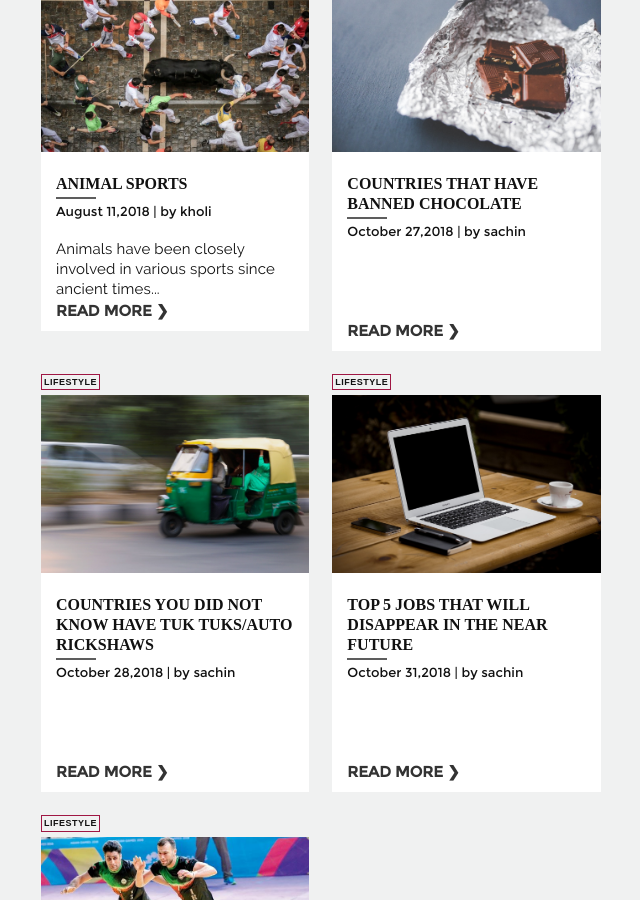
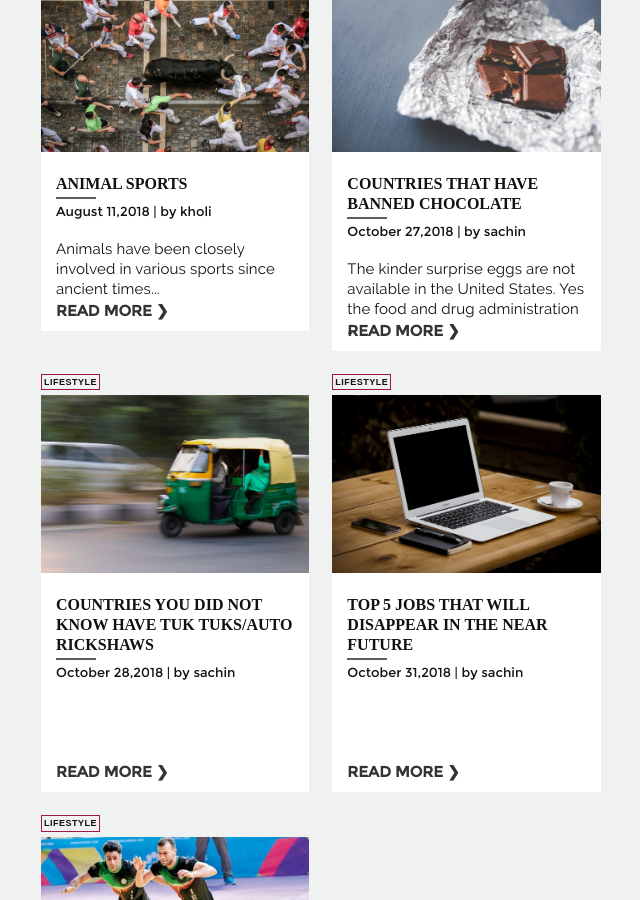
Before and after one commit to sherlifelix/blog, a Jekyll site: the page built from _posts/2018-10-30-indian-dishes-that-are-most-popular-among-foreigners.md, in a window 1280 px wide and 900 px high, scrolled down 4355 px. Shown: the whole window, without its empty margins (166-806 px from the left). Built offline with Jekyll 4.4.1, drawn with Linux system fonts in a browser that asks for light colours; comment, search, counter and statistics services are not loaded.

Commit message:
Update 2018-10-27-countries-which-have-banned-chocolate.md

```diff
--- a/_posts/2018-10-27-countries-which-have-banned-chocolate.md
+++ b/_posts/2018-10-27-countries-which-have-banned-chocolate.md
@@ -6,6 +6,9 @@ author_name: sachin
 published: true
 title: 'Countries that have banned chocolate '
 blog_category: LifeStyle
+description: >-
+  The kinder surprise eggs are not available in the United States. Yes the food
+  and drug administration ...
 ---
 ## Singapore
 ![Chewing Gum.jpg]({{site.baseurl}}/assets/img/Chewing%20Gum.jpg)
```
